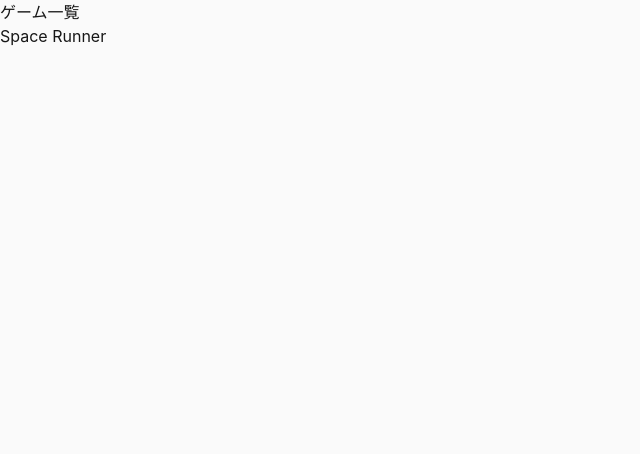
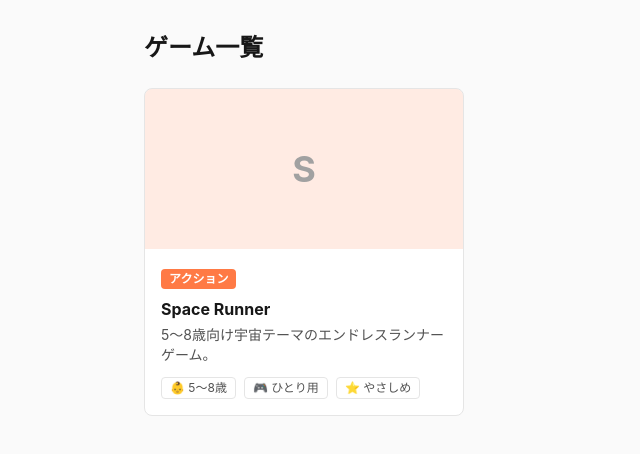
Before and after one commit to akabee0161/ankardo, a Next.js app in the folder site/: page /games in a window 1280 px wide. Shown: the top 454 px of the page, without its empty margins (0-640 px from the left). Built offline with nearby package versions, Linux system fonts and the light colour scheme.

Commit message:
feat(site): 一覧ページのゲームカードを画像拡大+メタ情報表示に更新

```diff
--- a/site/app/games/page.tsx
+++ b/site/app/games/page.tsx
@@ -1,19 +1,17 @@
-import Link from "next/link";
 import { getAllGames } from "../../lib/games";
+import { GameCard } from "../../components/GameCard";
 
 export default function GamesList() {
   const games = getAllGames();
 
   return (
-    <main>
-      <h1>ゲーム一覧</h1>
-      <ul>
+    <main className="mx-auto max-w-5xl px-4 py-8">
+      <h1 className="mb-6 text-2xl font-bold text-neutral-900">ゲーム一覧</h1>
+      <div className="grid grid-cols-1 gap-4 sm:grid-cols-2 lg:grid-cols-3">
         {games.map((game) => (
-          <li key={game.slug}>
-            <Link href={`/games/${game.slug}`}>{game.title}</Link>
-          </li>
+          <GameCard key={game.slug} game={game} />
         ))}
-      </ul>
+      </div>
     </main>
   );
 }
--- /dev/null
+++ b/site/components/GameCard.tsx
@@ -0,0 +1,32 @@
+import Link from "next/link";
+import type { Game } from "../lib/games";
+import { GenreBadge } from "./GenreBadge";
+import { MetaBadges } from "./MetaBadges";
+import { GameThumbnail } from "./GameThumbnail";
+
+export function GameCard({ game }: { game: Game }) {
+  return (
+    <Link
+      href={`/games/${game.slug}`}
+      className="block overflow-hidden rounded-lg border border-neutral-200 bg-white transition hover:shadow-md"
+    >
+      <div className="h-40 w-full">
+        <GameThumbnail genre={game.genre} images={game.images} title={game.title} />
+      </div>
+      <div className="p-4">
+        <div className="mb-2">
+          <GenreBadge genre={game.genre} />
+        </div>
+        <h3 className="text-base font-bold text-neutral-900">{game.title}</h3>
+        <p className="mt-1 line-clamp-2 text-sm text-neutral-600">{game.description}</p>
+        <div className="mt-3">
+          <MetaBadges
+            ageRange={game.ageRange}
+            players={game.players}
+            difficulty={game.difficulty}
+          />
+        </div>
+      </div>
+    </Link>
+  );
+}
```
